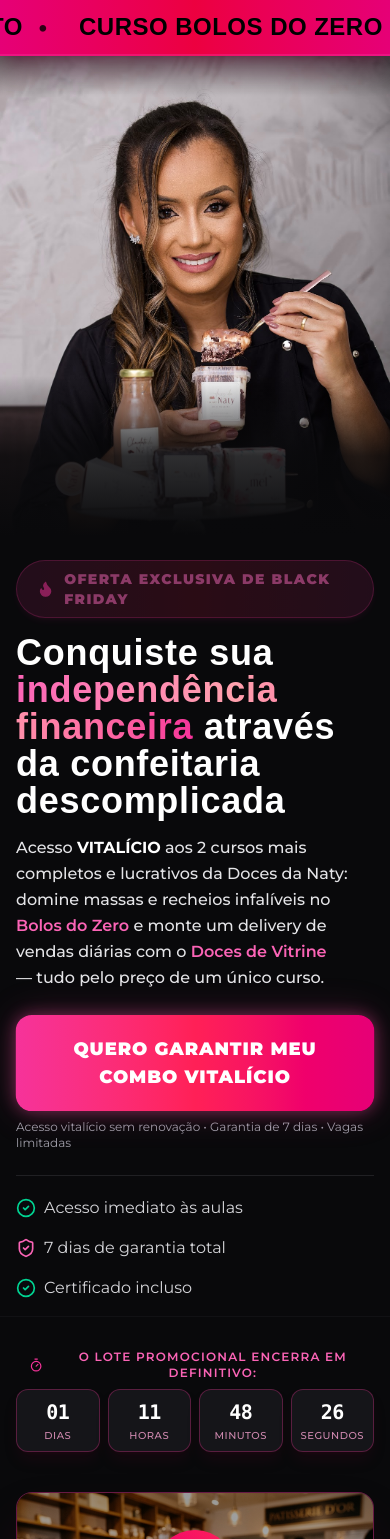
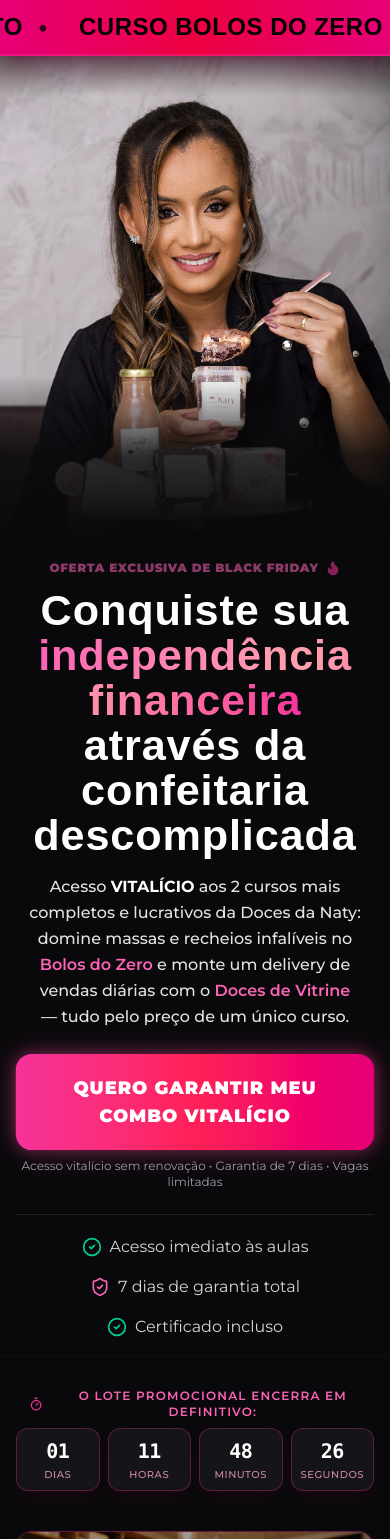
Before and after one commit to felipematos180702/teste-blackfriday-combo-da-naty, a React (Vite) app: page / in a window 390 px wide. Shown: the top 1539 px of the page. Built offline with nearby package versions, Linux system fonts and the light colour scheme; a web font is replaced by a local one.

Commit message:
refactor(ui): update hero section alignment and badge
Center hero content on mobile and simplify badge styling for better visual hierarchy.

```diff
--- a/src/components/HeroSection.tsx
+++ b/src/components/HeroSection.tsx
@@ -59,28 +59,28 @@ export const HeroSection: React.FC<HeroSectionProps> = ({ onOpenCheckout }) => {
           <div className="hero-desktop-layer absolute bottom-1/4 right-1/4 w-96 h-96 bg-pink-600/20 blur-[140px] rounded-full pointer-events-none" />
         </div>
 
-        {/* Hero Content: No mobile os textos começam mais para baixo para dar destaque à foto, no desktop fica lateralizado */}
+        {/* Hero Content: No mobile os textos são centralizados para dar destaque, no desktop fica lateralizado à esquerda */}
         <div className="relative z-10 w-full max-w-7xl mx-auto px-4 sm:px-6 lg:pl-4 xl:pl-6 lg:pr-8 mt-2 sm:mt-4 lg:mt-0 py-4 sm:py-6 md:py-8 lg:py-12 xl:py-14">
-          <div className="max-w-2xl lg:max-w-2xl xl:max-w-3xl 2xl:max-w-4xl flex flex-col items-start text-left lg:-translate-x-3 xl:-translate-x-6">
+          <div className="max-w-2xl lg:max-w-2xl xl:max-w-3xl 2xl:max-w-4xl flex flex-col items-center text-center lg:items-start lg:text-left mx-auto lg:mx-0 lg:-translate-x-3 xl:-translate-x-6">
 
-            {/* Badge: OFERTA EXCLUSIVA DE BLACK FRIDAY */}
-            <div className="inline-flex items-center gap-2.5 px-5 py-2 lg:px-4.5 lg:py-1.5 rounded-full bg-gradient-to-r from-pink-500/20 via-rose-500/25 to-pink-500/20 border border-pink-500/40 text-pink-400 text-sm sm:text-base md:text-lg lg:text-base font-black uppercase tracking-widest shadow-md shadow-pink-500/10 mb-4 sm:mb-5 lg:mb-6 animate-pulse">
-              <Flame className="w-5 h-5 text-pink-500 fill-pink-500" />
+            {/* Badge: OFERTA EXCLUSIVA DE BLACK FRIDAY (Sem caixa no mobile, fogo ao final e em linha única) */}
+            <div className="inline-flex items-center gap-1.5 sm:gap-2.5 p-0 bg-transparent border-none shadow-none rounded-none lg:px-4.5 lg:py-1.5 lg:rounded-full lg:bg-gradient-to-r lg:from-pink-500/20 lg:via-rose-500/25 lg:to-pink-500/20 lg:border lg:border-pink-500/40 lg:shadow-md lg:shadow-pink-500/10 text-pink-400 text-[10px] min-[360px]:text-xs min-[400px]:text-sm sm:text-base md:text-lg lg:text-base font-black uppercase tracking-wider lg:tracking-widest mb-3 sm:mb-5 lg:mb-6 animate-pulse whitespace-nowrap">
               <span>OFERTA EXCLUSIVA DE BLACK FRIDAY</span>
+              <Flame className="w-4 h-4 sm:w-5 sm:h-5 text-pink-500 fill-pink-500 shrink-0" />
             </div>
 
-            {/* Headline Lateralizada à Esquerda (Reduzida 10% no desktop) */}
-            <h1 className="text-4xl sm:text-5xl md:text-6xl lg:text-[3.8rem] xl:text-[4.35rem] 2xl:text-[4.7rem] font-black text-white tracking-wide leading-[1.03] font-dream-orphans [text-wrap:balance]">
+            {/* Headline Centralizada no Mobile / Lateralizada à Esquerda no Desktop (Aumentada no mobile para 3 linhas) */}
+            <h1 className="text-[2.45rem] min-[380px]:text-[2.7rem] sm:text-5xl md:text-6xl lg:text-[3.8rem] xl:text-[4.35rem] 2xl:text-[4.7rem] font-black text-white tracking-tight sm:tracking-wide leading-[1.04] font-dream-orphans [text-wrap:balance] text-center lg:text-left px-0">
               Conquiste sua <span className="bg-gradient-to-r from-pink-400 via-rose-300 to-pink-500 bg-clip-text text-transparent">independência financeira</span> através da confeitaria descomplicada
             </h1>
 
-            {/* Subheadline Detalhada (Espaçamento vertical ampliado) */}
-            <p className="mt-4 sm:mt-5 lg:mt-6 text-base sm:text-lg md:text-xl lg:text-[1.25rem] xl:text-[1.3rem] text-zinc-200 font-medium leading-relaxed max-w-2xl xl:max-w-3xl 2xl:max-w-4xl [text-wrap:balance]">
+            {/* Subheadline Centralizada no Mobile / Lateralizada à Esquerda no Desktop */}
+            <p className="mt-4 sm:mt-5 lg:mt-6 text-base sm:text-lg md:text-xl lg:text-[1.25rem] xl:text-[1.3rem] text-zinc-200 font-medium leading-relaxed max-w-2xl xl:max-w-3xl 2xl:max-w-4xl [text-wrap:balance] text-center lg:text-left">
               Acesso <strong className="text-white font-bold">VITALÍCIO</strong> aos 2 cursos mais completos e lucrativos da Doces da Naty: domine massas e recheios infalíveis no <span className="text-pink-400 font-semibold">Bolos do Zero</span> e monte um delivery de vendas diárias com o <span className="text-pink-400 font-semibold">Doces de Vitrine</span> — tudo pelo preço de um único curso.
             </p>
 
-            {/* Botão CTA Destacado em Rosa Pink com Animação de Pulso Lateralizado */}
-            <div className="mt-6 sm:mt-7 lg:mt-8 flex flex-col items-start w-full max-w-lg">
+            {/* Botão CTA Centralizado no Mobile / Lateralizado no Desktop */}
+            <div className="mt-6 sm:mt-7 lg:mt-8 flex flex-col items-center lg:items-start w-full max-w-lg">
               <button
                 onClick={onOpenCheckout}
                 className="w-full py-5 px-7 lg:py-4.5 lg:px-6 rounded-2xl bg-gradient-to-r from-pink-500 via-rose-500 to-pink-600 hover:from-pink-600 hover:via-rose-600 hover:to-pink-700 text-white font-black text-lg sm:text-xl md:text-2xl lg:text-xl xl:text-[1.35rem] uppercase tracking-wider shadow-xl shadow-pink-600/40 animate-pink-pulse hover:shadow-pink-600/70 transition-all duration-300 transform active:scale-95 cursor-pointer flex items-center justify-center gap-3"
@@ -88,13 +88,13 @@ export const HeroSection: React.FC<HeroSectionProps> = ({ onOpenCheckout }) => {
                 <span>QUERO GARANTIR MEU COMBO VITALÍCIO</span>
               </button>
 
-              <p className="mt-2 text-xs sm:text-sm text-zinc-400 text-left">
+              <p className="mt-2 text-xs sm:text-sm text-zinc-400 text-center lg:text-left">
                 Acesso vitalício sem renovação • Garantia de 7 dias • Vagas limitadas
               </p>
             </div>
 
-            {/* Micro Trust Badges Alinhados à Esquerda */}
-            <div className="mt-6 sm:mt-7 lg:mt-8 pt-5 border-t border-zinc-800/80 w-full max-w-2xl flex flex-wrap items-center justify-start gap-4 sm:gap-6 text-zinc-300 text-base sm:text-lg lg:text-base">
+            {/* Micro Trust Badges Centralizados no Mobile */}
+            <div className="mt-6 sm:mt-7 lg:mt-8 pt-5 border-t border-zinc-800/80 w-full max-w-2xl flex flex-wrap items-center justify-center lg:justify-start gap-4 sm:gap-6 text-zinc-300 text-base sm:text-lg lg:text-base">
               <div className="flex items-center gap-2">
                 <CheckCircle2 className="w-5 h-5 text-emerald-400 shrink-0" />
                 <span>Acesso imediato às aulas</span>
```
